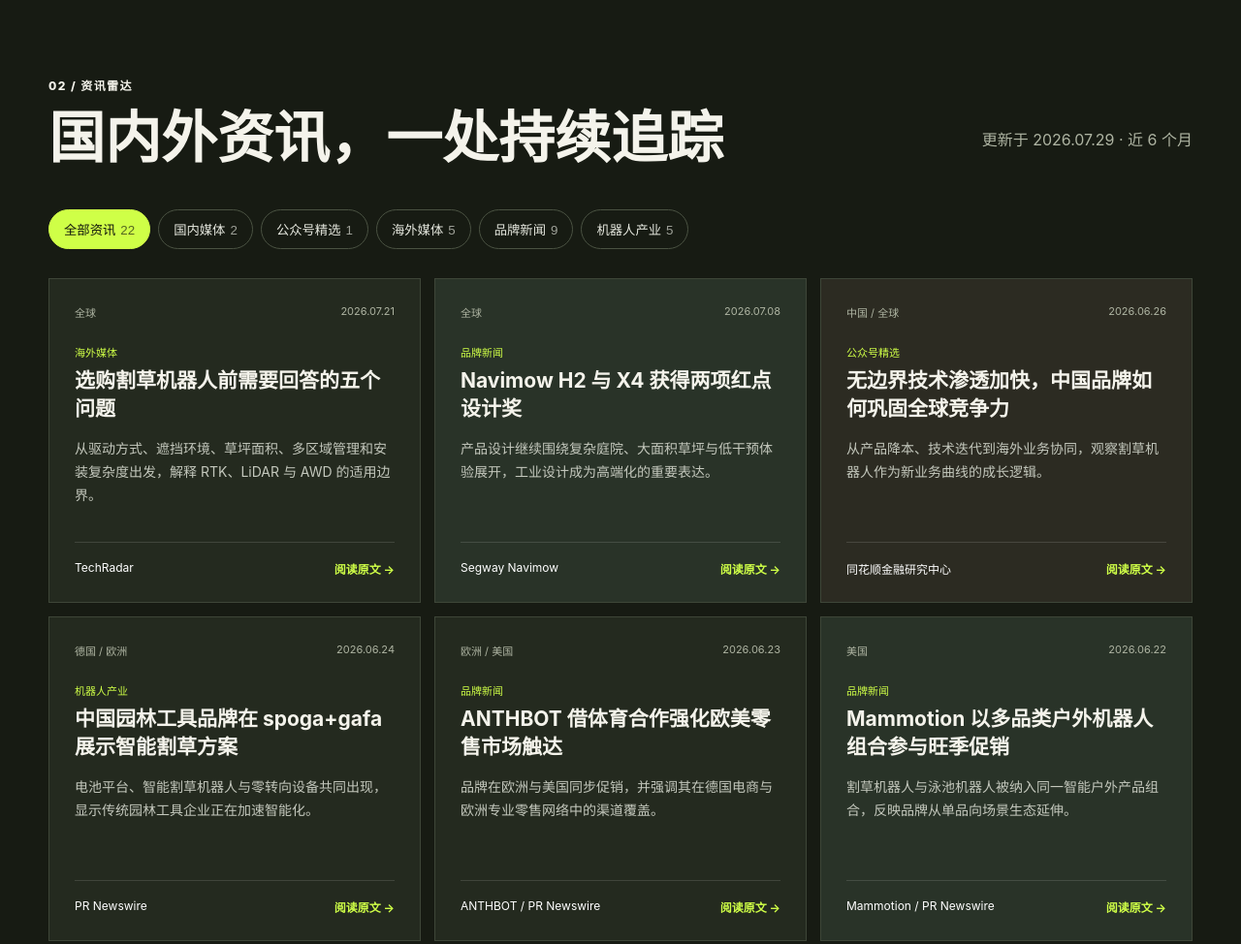
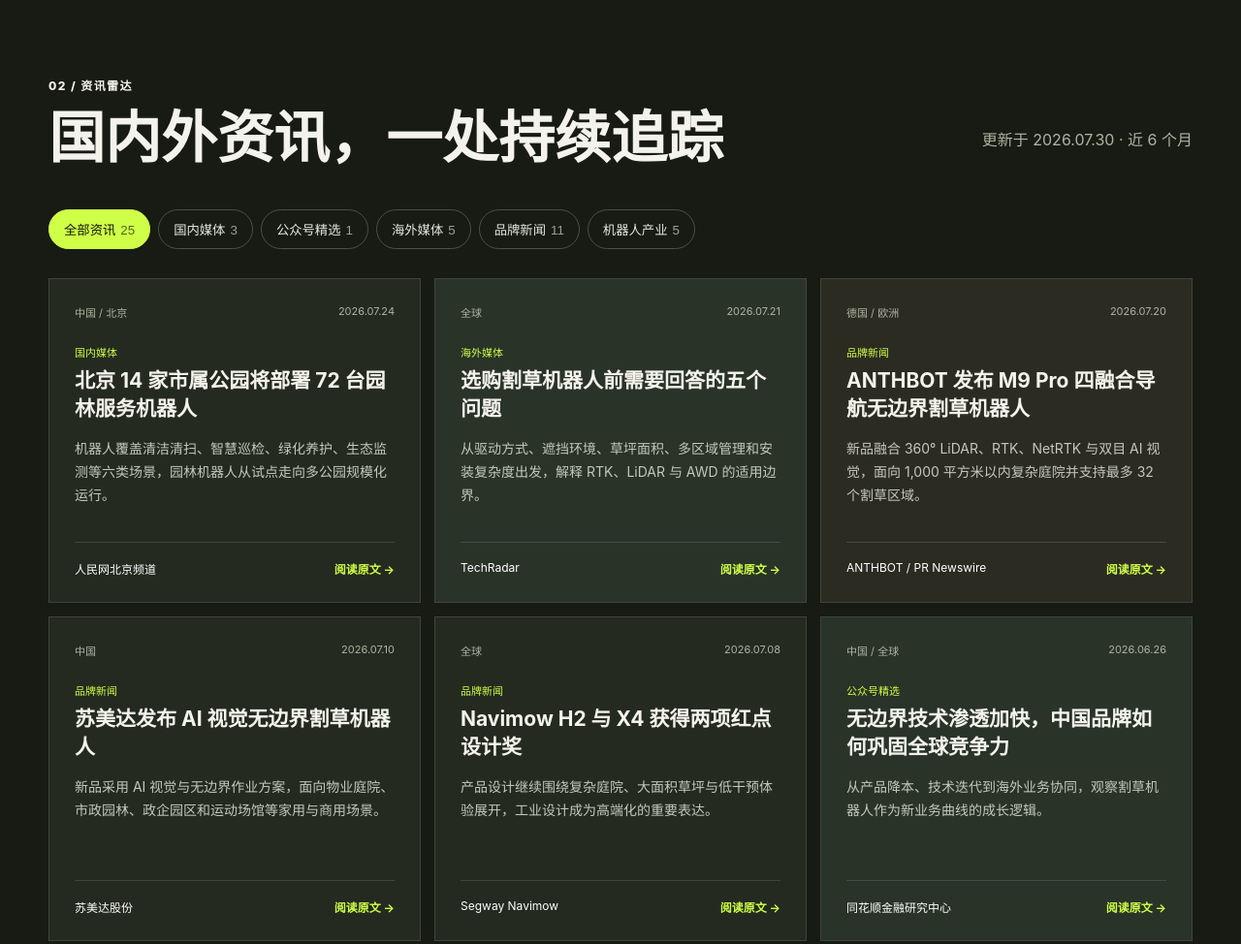
Before and after one commit to Jocelynnnnnz/mowscope, a plain HTML site: page index.html in a window 1280 px wide. Shown: the part 1500-2474 px from the top of the page at 97% size. Drawn offline with Linux system fonts and the light colour scheme.

Commit message:
Daily intelligence update for 2026-07-30

```diff
--- a/data.js
+++ b/data.js
@@ -1,4 +1,14 @@
 const STORIES=[
+  {
+    "date": "2026.07.24",
+    "market": "中国 / 北京",
+    "kind": "国内媒体",
+    "title": "北京 14 家市属公园将部署 72 台园林服务机器人",
+    "summary": "机器人覆盖清洁清扫、智慧巡检、绿化养护、生态监测等六类场景，园林机器人从试点走向多公园规模化运行。",
+    "source": "人民网北京频道",
+    "url": "https://bj.people.com.cn/n2/2026/0724/c14540-41648681.html",
+    "tone": "blue"
+  },
   {
     "date": "2026.07.21",
     "market": "全球",
@@ -8,6 +18,26 @@
     "source": "TechRadar",
     "url": "https://www.techradar.com/home/smart-home/5-questions-to-ask-before-choosing-a-robot-lawn-mower-according-to-a-lawnbot-exec",
     "tone": "lime"
+  },
+  {
+    "date": "2026.07.20",
+    "market": "德国 / 欧洲",
+    "kind": "品牌新闻",
+    "title": "ANTHBOT 发布 M9 Pro 四融合导航无边界割草机器人",
+    "summary": "新品融合 360° LiDAR、RTK、NetRTK 与双目 AI 视觉，面向 1,000 平方米以内复杂庭院并支持最多 32 个割草区域。",
+    "source": "ANTHBOT / PR Newswire",
+    "url": "https://www.prnewswire.co.uk/news-releases/anthbot-m9-pro-launches-with-holosense-quad-fusion-navigation-for-easy-wire-free-lawn-care-302828428.html",
+    "tone": "lime"
+  },
+  {
+    "date": "2026.07.10",
+    "market": "中国",
+    "kind": "品牌新闻",
+    "title": "苏美达发布 AI 视觉无边界割草机器人",
+    "summary": "新品采用 AI 视觉与无边界作业方案，面向物业庭院、市政园林、政企园区和运动场馆等家用与商用场景。",
+    "source": "苏美达股份",
+    "url": "https://www.sumec.com/news/ywzx/202607/t20260713_646768.html",
+    "tone": "sand"
   },
   {
     "date": "2026.07.08",
--- a/index.html
+++ b/index.html
@@ -37,7 +37,7 @@
     </section>
     <section class="section intelligence" id="intelligence">
       <div class="wrap">
-        <div class="heading"><div><small>02 / 资讯雷达</small><h2>国内外资讯，一处持续追踪</h2></div><p class="updated">更新于 2026.07.29 · 近 6 个月</p></div>
+        <div class="heading"><div><small>02 / 资讯雷达</small><h2>国内外资讯，一处持续追踪</h2></div><p class="updated">更新于 2026.07.30 · 近 6 个月</p></div>
         <div id="filters" class="filters" aria-label="资讯类型"></div>
         <div id="stories" class="story-grid"></div>
       </div>
```
